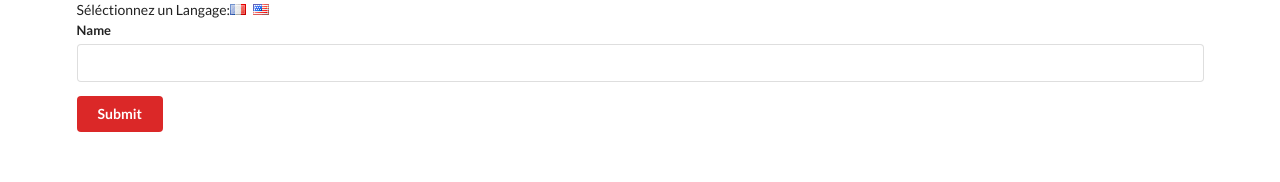
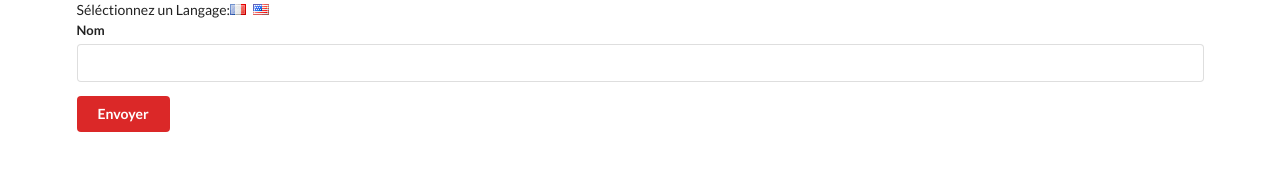
Before and after one commit to jerostax/React-Context_Translate_App, a React (Create React App) app: page / in a window 1280 px wide. Shown: the top 182 px of the page. Built offline with nearby package versions, Linux system fonts and the light colour scheme.

Commit message:
[ FEATURE ] Connected Field and Button to the LanguageContext

```diff
--- a/src/components/Button.js
+++ b/src/components/Button.js
@@ -3,14 +3,14 @@ import LanguageContext from '../contexts/LanguageContext';
 import ColorContext from '../contexts/ColorContext';
 
 class Button extends React.Component {
-  renderSubmit(value) {
-    return value === 'français' ? 'Envoyer' : 'Submit';
+  renderSubmit(language) {
+    return language === 'français' ? 'Envoyer' : 'Submit';
   }
   renderButton(color) {
     return (
       <button className={`ui button ${color}`}>
         <LanguageContext.Consumer>
-          {(value) => this.renderSubmit(value)}
+          {({ language }) => this.renderSubmit(language)}
         </LanguageContext.Consumer>
       </button>
     );
--- a/src/components/Field.js
+++ b/src/components/Field.js
@@ -5,7 +5,7 @@ class Field extends React.Component {
   static contextType = LanguageContext;
 
   render() {
-    const text = this.context === 'français' ? 'Nom' : 'Name';
+    const text = this.context.language === 'français' ? 'Nom' : 'Name';
     return (
       <div className="ui field">
         <label>{text}</label>
```
